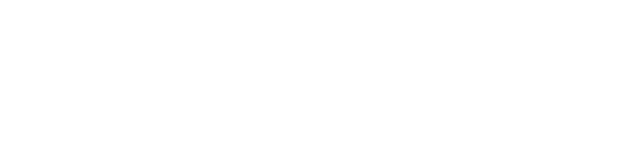
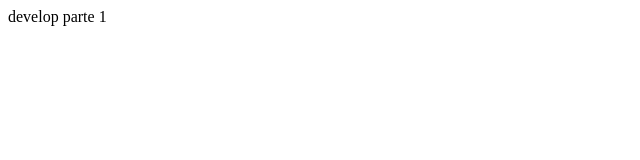
Before and after one commit to Ryan-Medina/Sistema-qualidade, a plain HTML site: page index.html in a window 1280 px wide. Shown: the whole page, without its empty margins (0-640 px from the left). Drawn offline with Linux system fonts and the light colour scheme.

Commit message:
atualização

```diff
--- a/index.html
+++ b/index.html
@@ -7,5 +7,7 @@
 </head>
 <body>
 
+develop parte 1
+
 </body>
 </html>
```
